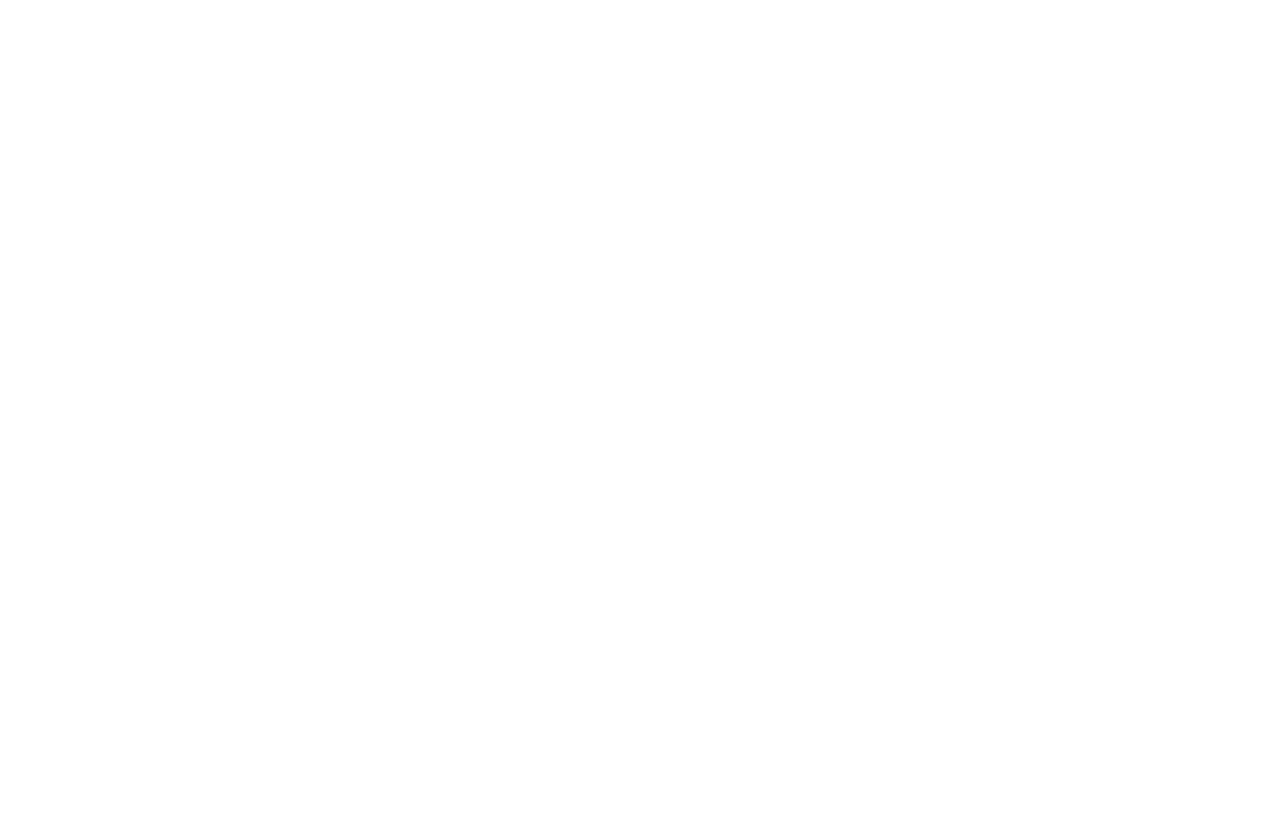
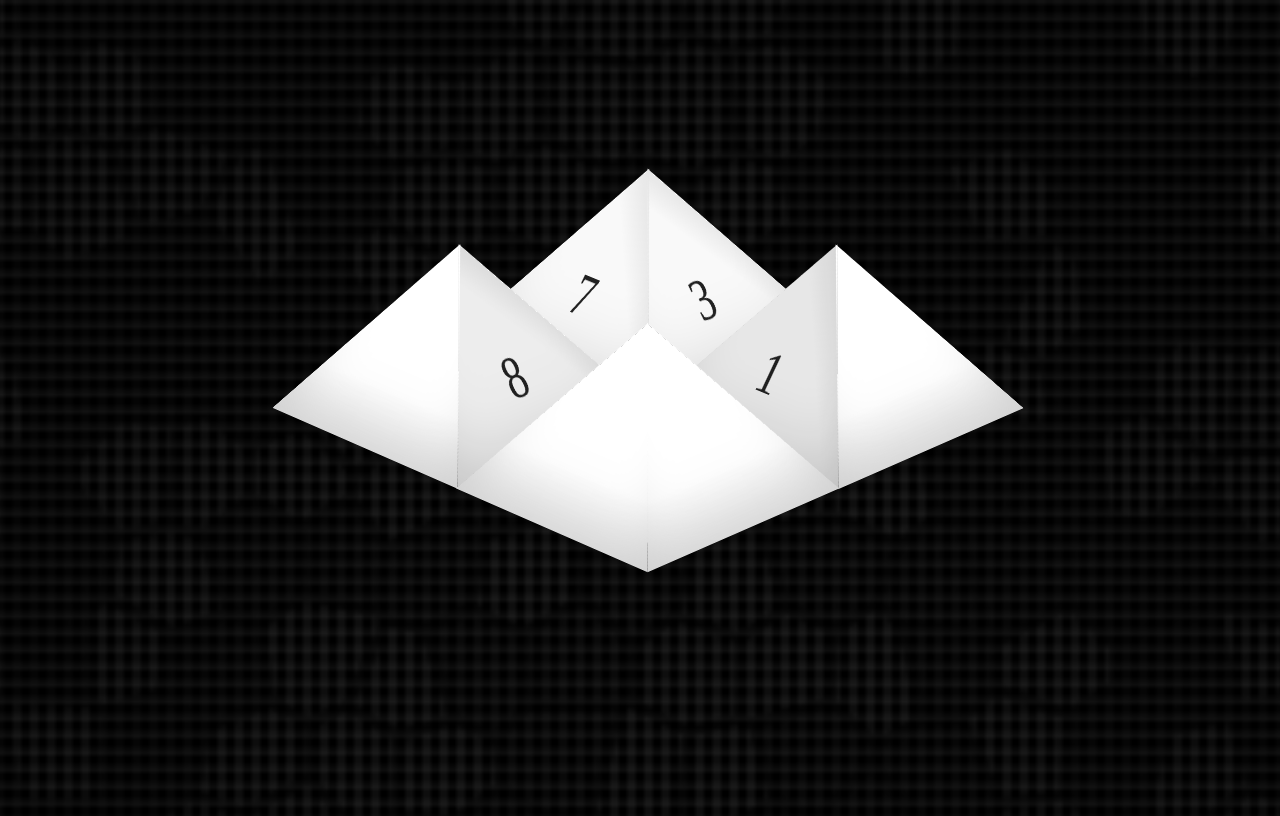
Before and after one commit to Al-Plb/FortuneTeller, a plain HTML site: page index.html in a window 1280 px wide. Drawn offline with nearby package versions, Linux system fonts and the light colour scheme; files that its build step writes are made by us from their sources.

Commit message:
Add files via upload

```diff
--- a/index.html
+++ b/index.html
@@ -1,13 +1,17 @@
 <!DOCTYPE html>
 <html lang="en">
+
 <head>
     <meta charset="UTF-8">
     <meta name="viewport" content="width=device-width, initial-scale=1.0">
     <meta http-equiv="X-UA-Compatible" content="ie=edge">
-    <link rel="stylesheet/scss" type="text/css" href="style.scss">
+    <link rel="stylesheet" type="text/css" href="scss/style.css">
+    <script src="js/script.js"></script>
+
     <title>Document</title>
 </head>
-<body>
+
+<body style="background-image: url('src/dark_mosaic.png'); background-size: cover; background-repeat: reapeat;">
   <div class='wrap'>
     <div class='face'>
       <div class='inner'>
@@ -44,11 +48,12 @@
         <div class='inside'></div>
         <div class='outside'></div>
       </div>
-      <div class='inner'>
-        <div class='inside'></div>
-        <div class='outside'></div>
-      </div>
+        <div class='inner'>
+          <div class='inside'></div>
+          <div class='outside'></div>
+        </div>
+    </div>
   </div>
-</div>
 </body>
+
 </html>
--- /dev/null
+++ b/scss/style.scss
@@ -0,0 +1,147 @@
+body {
+    width: 100%;
+    height: 100vh;
+    perspective: 10000px;
+    // background: radial-gradient(circle at center, #222, #000);
+    overflow: hidden;
+    font-family: "Homemade Apple";
+    .wrap {
+      position: absolute;
+      width: 500px;
+      height: 500px;
+      left: calc(50% - 250px);
+      top: calc(50% - 250px);
+      transform-style: preserve-3d;
+      animation: float 20s linear infinite;
+      transform: rotateX(60deg) rotate(0deg);
+      @keyframes float {
+        0% {
+          transform: rotateX(50deg) rotate(0deg) scale(0.75);
+        }
+        50% {
+          transform: rotateX(80deg) rotate(180deg) scale(0.75);
+        }
+        100% {
+          transform: rotateX(50deg) rotate(360deg) scale(0.75);
+        }
+      }
+      &:before,
+      &:after {
+        content: "";
+        position: absolute;
+        width: 100%;
+        height: 100%;
+        background: #fff;
+        left: 0;
+        top: 0;
+        transform: rotateX(-90deg);
+        clip-path: polygon(50% 80%, 0 50%, 100% 50%);
+        animation: brighten 5s linear infinite;
+      }
+      &:after {
+        transform: rotateX(-90deg) rotateY(-90deg);
+        background: #fff;
+        animation-delay: -2.5s;
+      }
+      .face {
+        transform-style: preserve-3d;
+        width: 250px;
+        height: 250px;
+        display: inline-block;
+        float: left;
+        @for $i from 1 through 4 {
+          &:nth-of-type(#{$i}) {
+            .inner {
+              &:nth-of-type(even) {
+                .inside {
+                  animation-delay: #{$i / 0.65}s;
+                  &:after {
+                    content: "#{$i}";
+                  }
+                }
+              }
+            }
+            .inner {
+              &:nth-of-type(odd) {
+                .inside {
+                  animation-delay: #{$i / -0.65}s;
+                  &:after {
+                    content: "#{$i + 4}";
+                  }
+                }
+              }
+            }
+          }
+        }
+        .inner {
+          content: "";
+          position: absolute;
+          width: 355px;
+          height: 355px;
+          top: -177.5px;
+          left: 72.5px;
+          transform: rotate(45deg);
+          transform-style: preserve-3d;
+          &:nth-of-type(2) {
+            transform: rotate(-45deg);
+            top: -177.5px;
+            left: 72.5px;
+          }
+          .inside {
+            transform-style: preserve-3d;
+            content: "";
+            position: absolute;
+            width: 100%;
+            height: 100%;
+            background: linear-gradient(50deg, #fff 50%, #ccc 75%);
+            clip-path: polygon(50% 28.75%, 0% 100%, 100% 100%);
+            transform-origin: bottom;
+            transform: rotateX(-45deg);
+            box-shadow: inset 0 -3px 100px #ccc;
+            animation: brighten 5s linear infinite;
+            &:after {
+              position: absolute;
+              color: #222;
+              font-size: 70px;
+              left: 150px;
+              bottom: 50px;
+            }
+            @keyframes brighten {
+              0% {
+                filter: brightness(1);
+              }
+              50% {
+                filter: brightness(0.85);
+              }
+              100% {
+                filter: brightness(1);
+              }
+            }
+          }
+          .outside {
+            transform-style: preserve-3d;
+            content: "";
+            position: absolute;
+            width: 100%;
+            height: 100%;
+            background: linear-gradient(0deg, #fff 80%, #ccc 120%);
+            box-shadow: inset 0 -3px 100px #ccc;
+            left: 0;
+            top: 0;
+            transform-origin: top;
+            transform: rotateX(45deg);
+            clip-path: polygon(50% 71.25%, 0 0, 100% 0);
+          }
+        }
+        &:nth-of-type(2) {
+          transform: rotate(90deg);
+        }
+        &:nth-of-type(3) {
+          transform: rotate(270deg);
+        }
+        &:nth-of-type(4) {
+          transform: rotate(180deg);
+        }
+      }
+    }
+  }
```
Also changed, not shown: scss/style.css (added), 1 other file.
